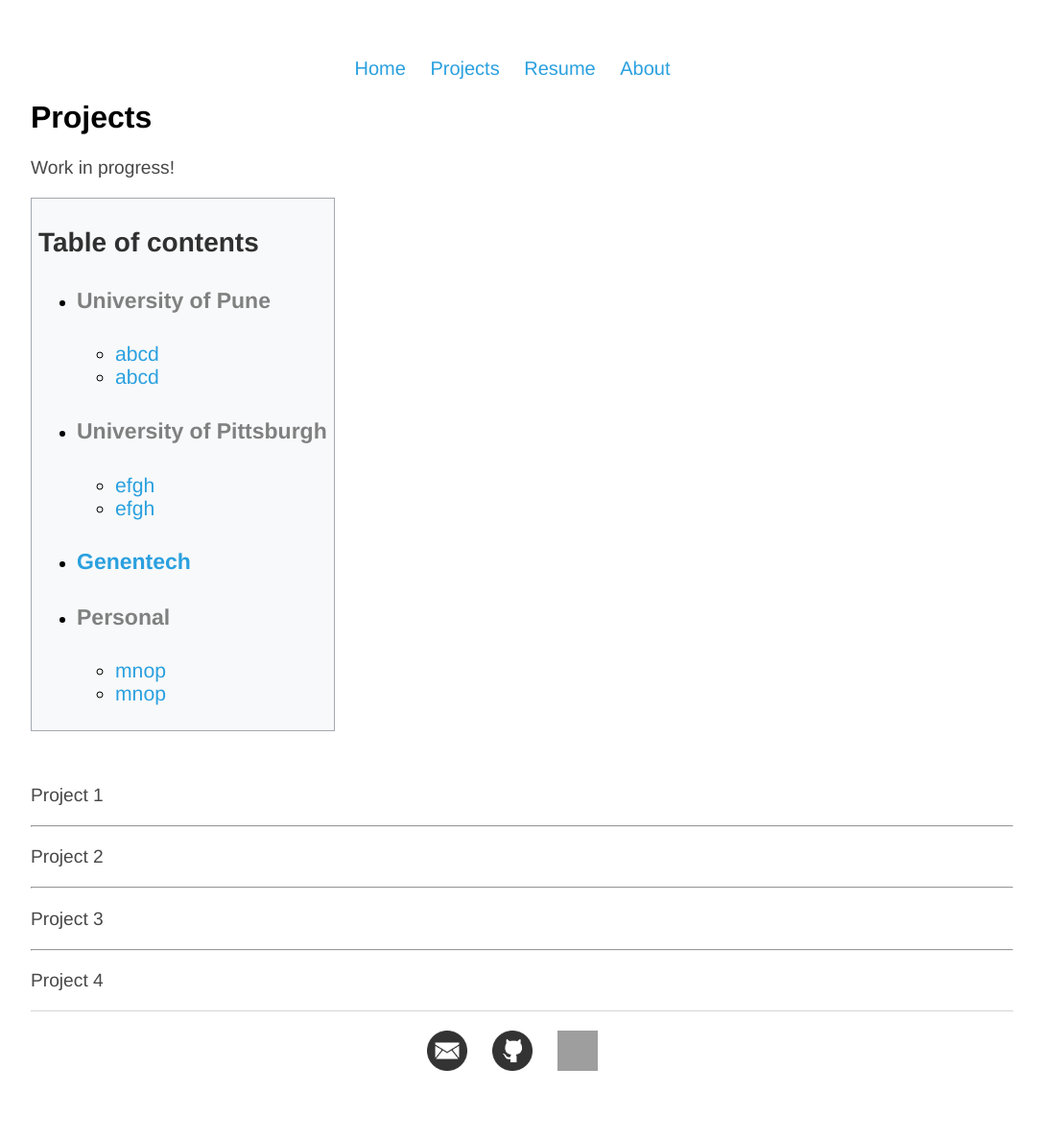
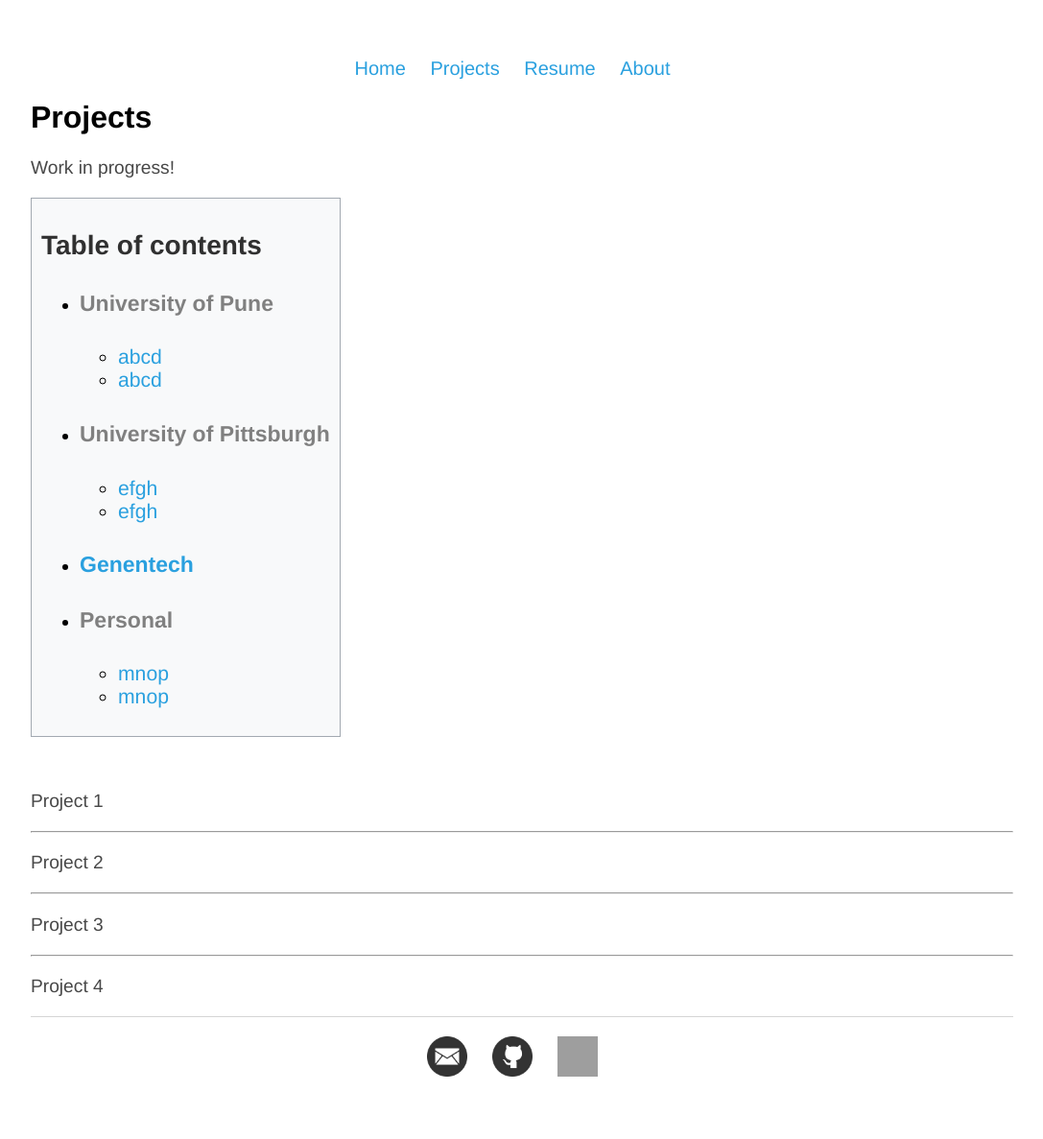
Before and after one commit to NeilBardhan/neilbardhan.github.io, a Jekyll site: the page built from projects/index.html, in a window 1280 px wide. Shown: the whole page at 96% size, without its empty margins (96-1183 px from the left). Built offline with Jekyll 4.4.1, drawn with Linux system fonts in a browser that asks for light colours; grey boxes are pictures that could not be loaded.

Commit message:
Update main.css

```diff
--- a/css/main.css
+++ b/css/main.css
@@ -70,9 +70,10 @@
 
 #toc, .toc{
     display:table;
-    padding:7px;
+    padding:10px;
     border:1px solid #a2a9b1;
     background-color: #f8f9fa;
+    font:90%;
 }
 
 footer {
```
